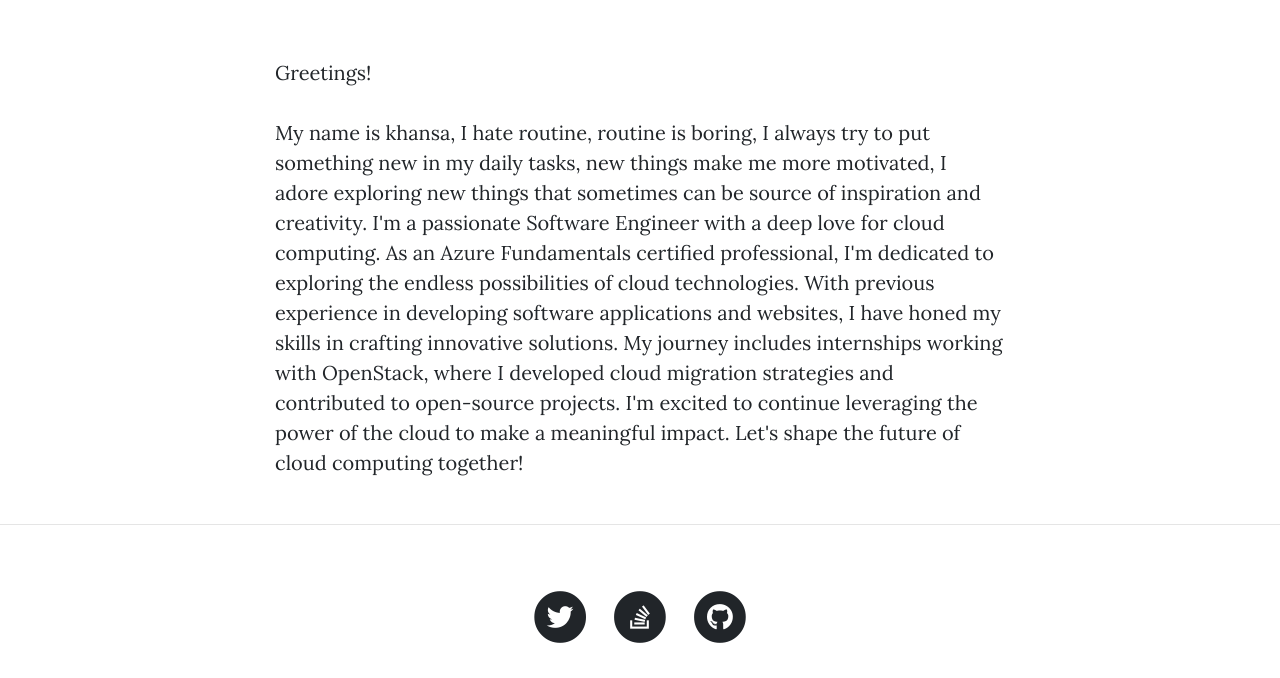
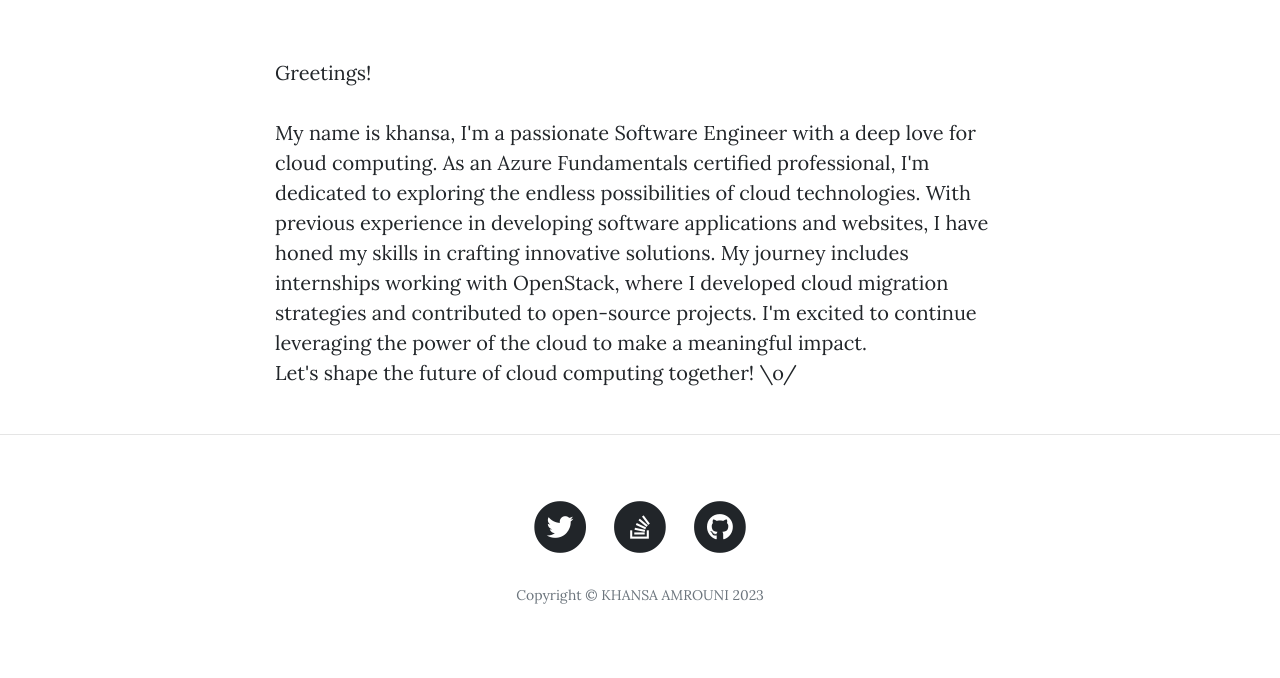
Before and after one commit to moonstruck19/Cloud_Computing, a website: page index.html in a window 1280 px wide. Shown: the part 554-1232 px from the top of the page. Drawn offline with nearby package versions, Linux system fonts and the light colour scheme.

Commit message:
update index file

```diff
--- a/index.html
+++ b/index.html
@@ -72,8 +72,13 @@
     <div class="row">
       <div class="col-lg-8 col-md-10 mx-auto">
         <p>Greetings!</p>
-        <p>My name is khansa, I hate routine, routine is boring, I always try to put something new in my daily tasks, new things make me more motivated, I adore exploring new things that sometimes can be source of inspiration and creativity.
-I'm a passionate Software Engineer with a deep love for cloud computing. As an Azure Fundamentals certified professional, I'm dedicated to exploring the endless possibilities of cloud technologies. With previous experience in developing software applications and websites, I have honed my skills in crafting innovative solutions. My journey includes internships working with OpenStack, where I developed cloud migration strategies and contributed to open-source projects. I'm excited to continue leveraging the power of the cloud to make a meaningful impact. Let's shape the future of cloud computing together! </p>
+        <p>My name is khansa, I'm a passionate Software Engineer with a deep love for cloud computing.
+         As an Azure Fundamentals certified professional, I'm dedicated to exploring the endless possibilities of cloud technologies.
+         With previous experience in developing software applications and websites,
+         I have honed my skills in crafting innovative solutions. My journey includes internships working with OpenStack,
+         where I developed cloud migration strategies and contributed to open-source projects.
+         I'm excited to continue leveraging the power of the cloud to make a meaningful impact.
+         </br>  Let's shape the future of cloud computing together! \o/ </p>
         <p></p>
       </div>
     </div>
```
